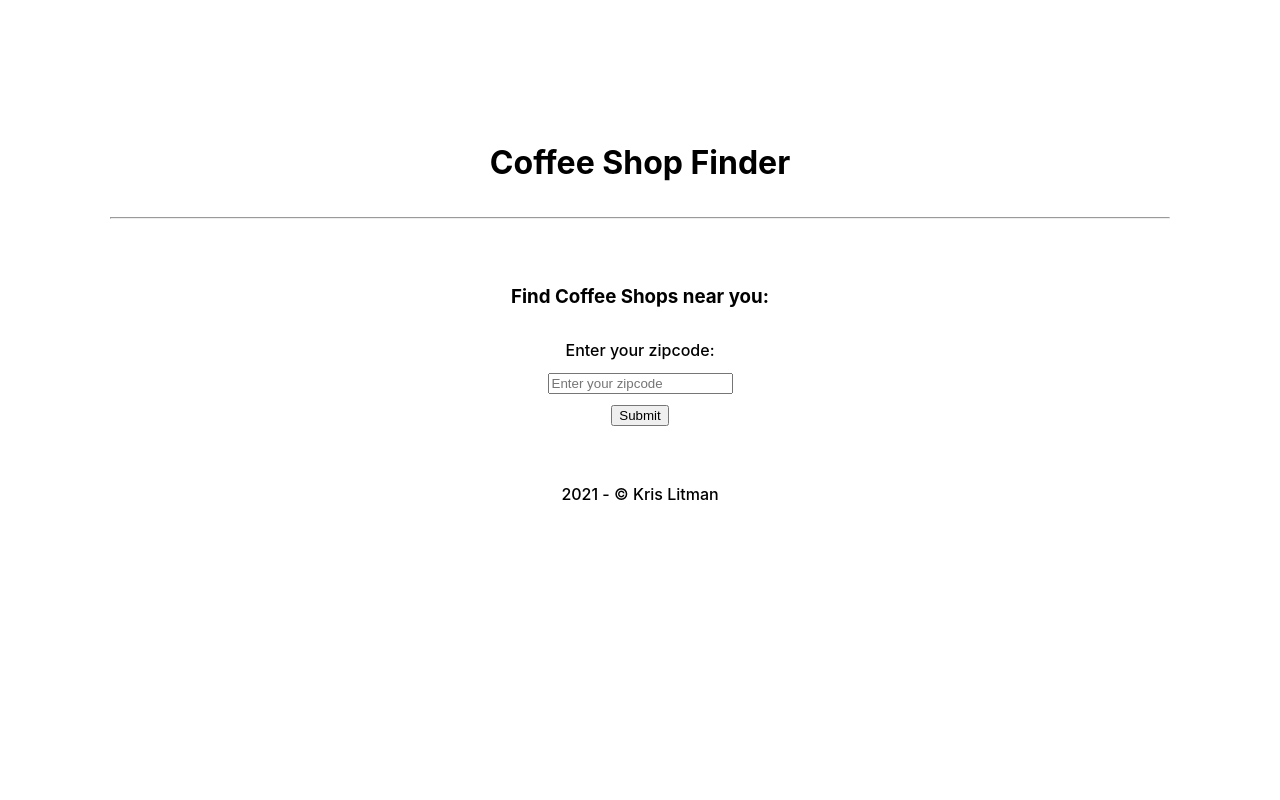
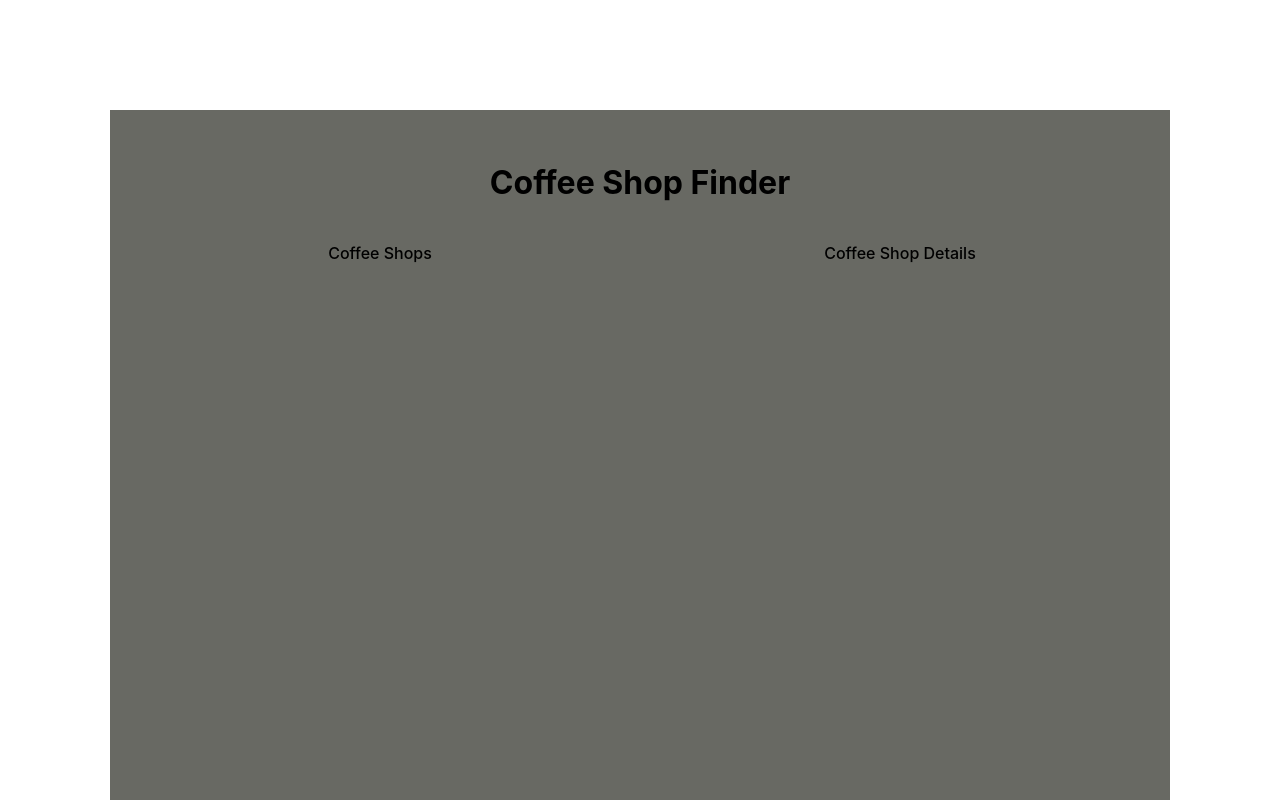
Before and after one commit to krislitman/coffee_shop_finder_fe, a React (Create React App) app: page / in a window 1280 px wide. Shown: the top 800 px of the page. Built offline with nearby package versions, Linux system fonts and the light colour scheme.

Commit message:
Changed app.js to use functional component, will maybe refactor to class based down the road

```diff
--- a/src/App.css
+++ b/src/App.css
@@ -1,3 +1,24 @@
 .App {
   text-align: center;
+	min-height: 100vh;
+	background-color: #686963;
+	padding: 20px;
 }
+.layout{
+	display: grid;
+  grid-template-columns: 1fr 1fr;
+	grid-gap: 20px;
+	background-color: #686963;
+}
+
+.Header {
+	background-color: #686963;
+}
+
+.MainContent{
+	background-color: #686963;
+}
+
+.body {
+	background-color: #686963;
+}
--- a/src/App.js
+++ b/src/App.js
@@ -1,19 +1,20 @@
 import './App.css'
 import React from 'react'
-import  Header  from './components/header'
-import Footer from './components/footer'
-import MainContent from './components/mainContent'
-import styled from 'styled-components'
-class App extends React.Component {
-  render() {
-    return(
-      <React.Fragment>
-        <Header />
-          <MainContent />
-        <Footer />
-      </React.Fragment>
-    )
-  }
+//import  Header  from './components/header'
+//import Footer from './components/footer'
+//import MainContent from './components/mainContent'
+function App() {
+	return (
+		<div className='App'>
+			<header className='AppHeader'>
+				<h1>Coffee Shop Finder</h1>
+			</header>
+		<div className='layout'>
+	 		<div>Coffee Shops</div>
+	   	<div>Coffee Shop Details</div>
+			</div>
+		</div>
+	);
 }
 
 export default App;
```
